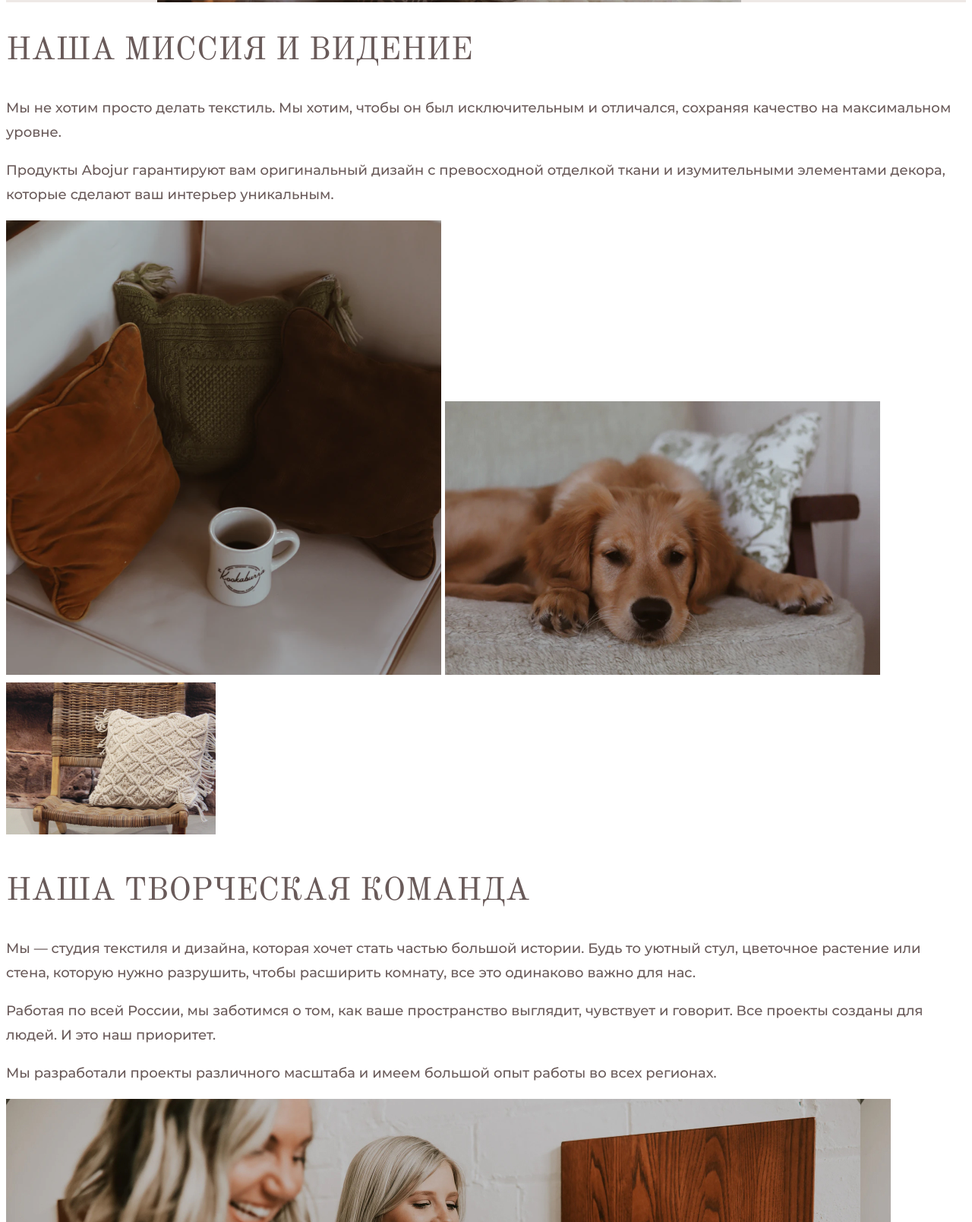
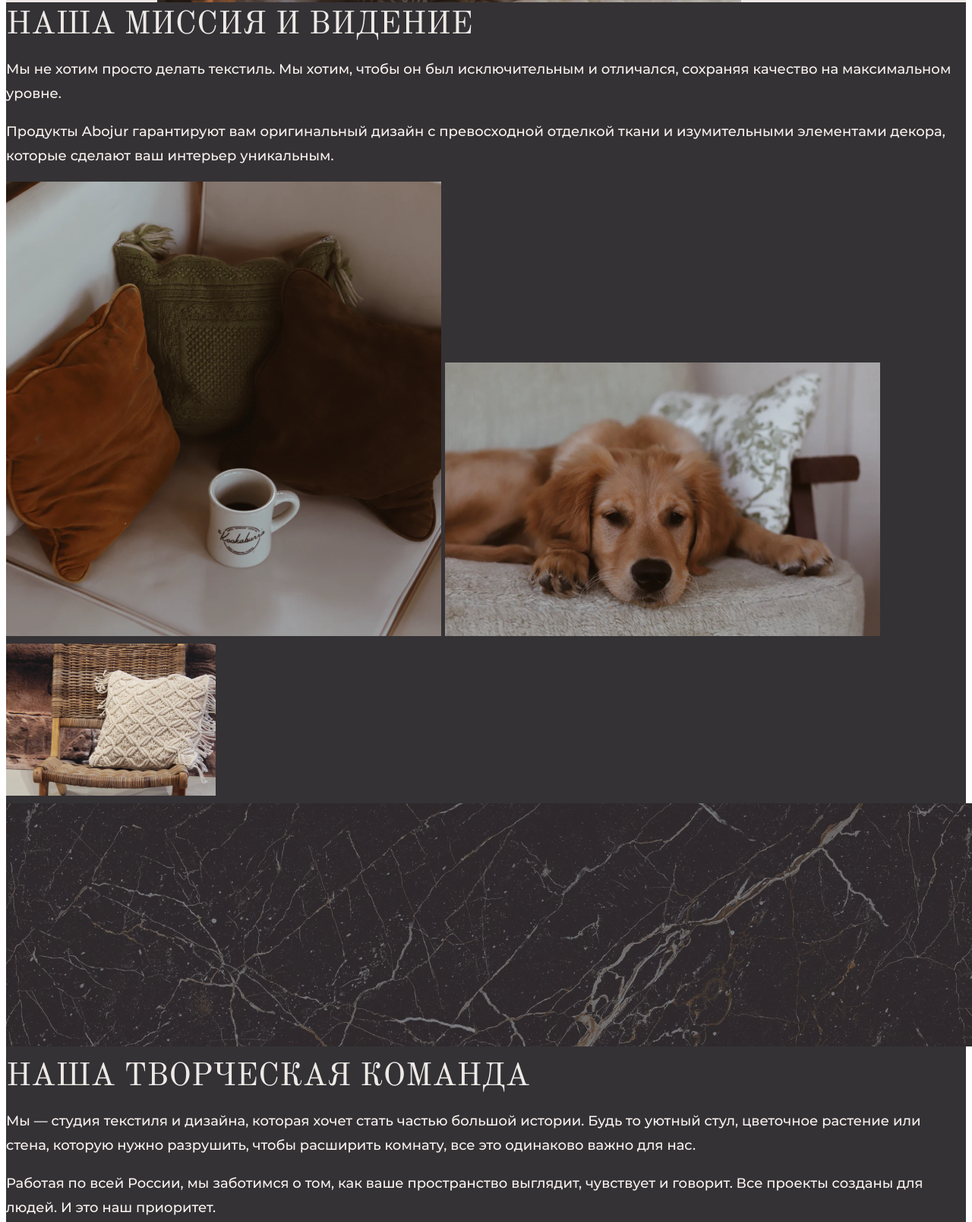
Before and after one commit to html-artel/Tata-Sysueva-abojur-html, a plain HTML site: page index.html in a window 1280 px wide. Shown: the part 6640-8248 px from the top of the page at 76% size. Drawn offline with Linux system fonts and the light colour scheme.

Commit message:
"Внесение изменений"

```diff
--- a/index.html
+++ b/index.html
@@ -201,39 +201,40 @@
       </div>
       <!-- Понятия не умею, как делать слайдер, но автор этого кода предлагает использовать jQuery -->
     </section>
-    <section class="mission">
-      <h2 class="mission__title">Наша миссия и видение</h2>
-      <p class="mission__text">
+    <section class="company">
+      <h2 class="company__title">Наша миссия и видение</h2>
+      <p class="company__text">
         Мы не хотим просто делать текстиль. Мы хотим, чтобы он был
         исключительным и отличался, сохраняя качество на максимальном уровне.
       </p>
-      <p class="mission__text">
+      <p class="company__text">
         Продукты Abojur гарантируют вам оригинальный дизайн с превосходной
         отделкой ткани и изумительными элементами декора, которые сделают ваш
         интерьер уникальным.
       </p>
-      <img class="mission__img" src="img/company-cup.jpg" alt="Подушки с кружкой" width="573" height="598" />
-      <img class="mission__img" src="img/company-dog.jpg" alt="Подушки с собакой" width="573" height="360" />
-      <img class="mission__img" src="img/company-chair.jpg" alt="Стул с подушкой" width="276" height="200" />
+      <img class="company__img" src="img/company-cup.jpg" alt="Подушки с кружкой" width="573" height="598" />
+      <img class="company__img" src="img/company-dog.jpg" alt="Подушки с собакой" width="573" height="360" />
+      <img class="company__img" src="img/company-chair.jpg" alt="Стул с подушкой" width="276" height="200" />
+      <img class="company__img" src="img/company-background-img.png" alt="Фон" width="1366" height="320" />
     </section>
-    <section class="ourteam">
-      <h2 class="ourteam__title">Наша творческая команда</h2>
-      <p class="ourteam__text">
+    <section class="company">
+      <h2 class="company__title">Наша творческая команда</h2>
+      <p class="company__text">
         Мы&nbsp;&mdash; студия текстиля и&nbsp;дизайна, которая хочет стать
         частью большой истории. Будь то&nbsp;уютный стул, цветочное растение
         или стена, которую нужно разрушить, чтобы расширить комнату, все это
         одинаково важно для нас.
       </p>
-      <p class="ourteam__text">
+      <p class="company__text">
         Работая по&nbsp;всей России, мы&nbsp;заботимся о&nbsp;том, как ваше
         пространство выглядит, чувствует и&nbsp;говорит. Все проекты созданы
         для людей. И&nbsp;это наш приоритет.
       </p>
-      <p class="ourteam__text">
+      <p class="company__text company__text--small">
         Мы&nbsp;разработали проекты различного масштаба и&nbsp;имеем большой
         опыт работы во&nbsp;всех регионах.
       </p>
-      <img class="ourteam__img" src="img/company-women.jpg" alt="Специалисты компании смотрят на зарплатную ведомость"
+      <img class="company__img" src="img/company-women.jpg" alt="Специалисты компании смотрят на зарплатную ведомость"
         width="1165" height="420" />
     </section>
     <section class="collection">
@@ -257,9 +258,9 @@
         height="500" />
     </section>
   </main>
-  <footer class="main-footer">
-    <h2 class="main-footer__title">мы всегда рады общению</h2>
-    <p class="main-footer__text">
+  <footer class="footer">
+    <h2 class="footer__title">мы всегда рады общению</h2>
+    <p class="footer__text">
       Оставьте свои контакты. Менеджер перезвонит в&nbsp;удобное вам время и
       ответит на&nbsp;все вопросы.
     </p>
--- /dev/null
+++ b/sass/_company.scss
@@ -0,0 +1,3 @@
+.company {
+  background: #343235;
+}
--- a/sass/_footer.scss
+++ b/sass/_footer.scss
@@ -0,0 +1,4 @@
+.footer {
+  background-image: url(../img/footer-background-img.png);
+  background-repeat: no-repeat;
+}
--- a/sass/_projects.scss
+++ b/sass/_projects.scss
@@ -1,4 +1,4 @@
-.projects {
+.projects, .collection {
   background-color: #EEE9E6;
 }
 
--- a/sass/_text.scss
+++ b/sass/_text.scss
@@ -1,6 +1,6 @@
 
 body {
-  font-family: "Montserrat", "Verdana", sans-serif;
+  font-family:  Montserrat, Verdana, sans-serif;
   font-style: normal;
   font-weight: 500;
   font-size: 18px;
@@ -35,6 +35,13 @@ body {
     line-height: 16px;
     text-transform: uppercase;
     color: #9A8584;
+  }
+  & .company__text {
+    color: #FBF3F0;
+  }
+  & .company__text--small {
+    font-size: 14px;
+    line-height: 24px;
   }
 }
 .logo__link, .contact__link, .menu__item {
@@ -86,3 +93,13 @@ h2 {
   color: #695A59;
   margin: 0;
 }
+
+.company__title, .footer__title {
+  color: #EEE9E6;
+  margin: 0;
+}
+
+.footer__text {
+  color: #EEE9E6;
+  opacity: 0.6;
+}
--- a/sass/normalize.scss
+++ b/sass/normalize.scss
@@ -18,4 +18,6 @@ li {
 @import "text";
 @import "about";
 @import "catalog";
-@import "projects"
+@import "projects";
+@import "company";
+@import "footer"
```
Also changed, not shown: pallete.md (+2 -2 lines), css/normalize.css, img/footer-background-img.png, 1 other file.
